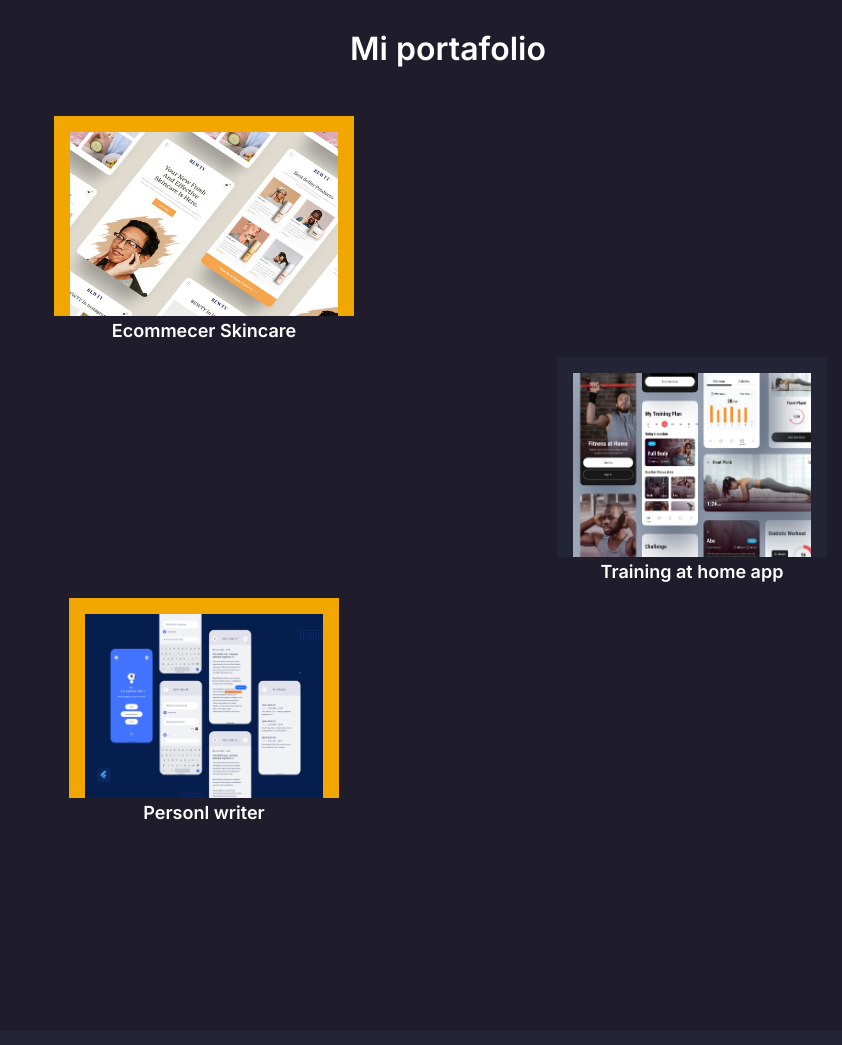
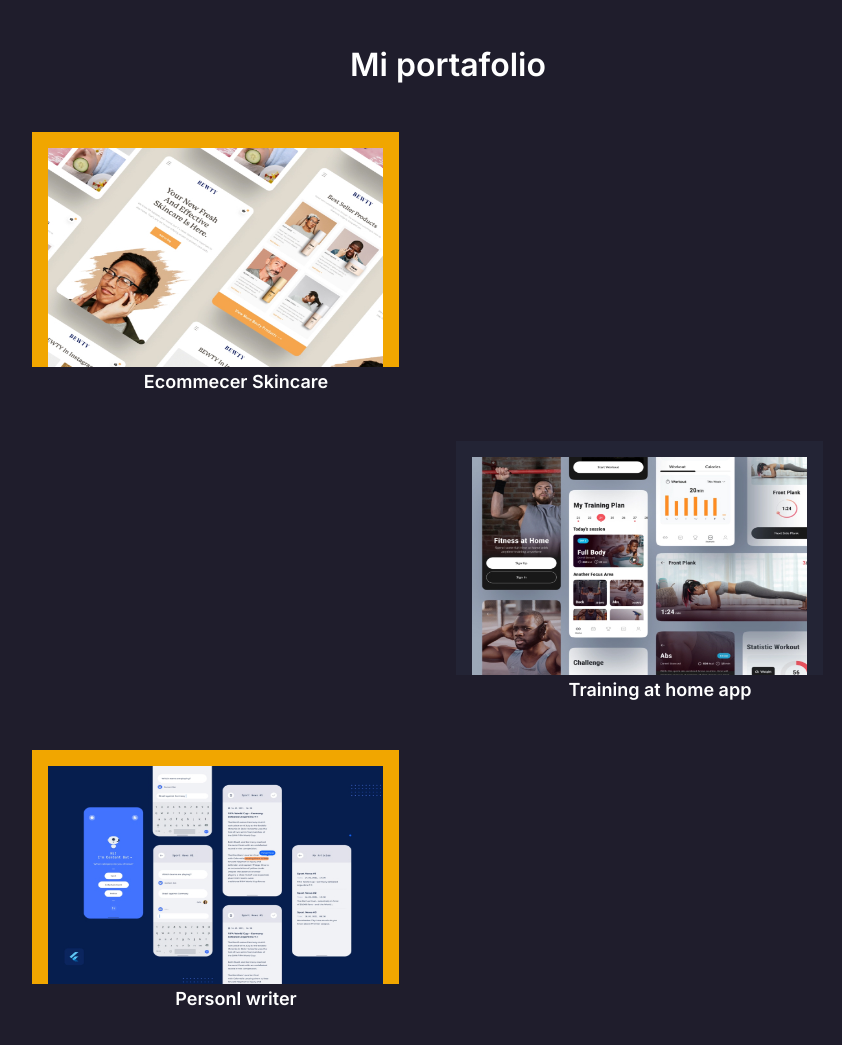
Before and after one commit to mahz24/Mi-portafolio, a plain HTML site: page index.html in a window 1280 px wide. Shown: the part 3300-4345 px from the top of the page, without its empty margins (192-1034 px from the left). Drawn offline with Linux system fonts and the light colour scheme.

Commit message:
Finalizado

```diff
--- a/index.html
+++ b/index.html
@@ -122,12 +122,12 @@
         <div class="contact1">
             <img class="icono" src="./assets/Íconos/phone 3.svg" alt="">
             <h4>Numero celular</h4>
-            <p>3112440426 </p>
+            <p class="p">3112440426 </p>
         </div>
         <div class="contact2">
             <img class="icono" src="./assets/Íconos/mail 3.svg" alt="">
             <h4>Mail</h4>
-            <p>marcozuniga05@outlook.com</p>
+            <p class="p">marcozuniga05@outlook.com</p>
         </div>
     </section>
     <footer>
--- a/styles/styles.css
+++ b/styles/styles.css
@@ -215,33 +215,32 @@ h3{
 
 
 
-/* portafolioafolio */
+/* portafolio */
 
 #portafolio{
     display: grid;
     grid-template-columns: repeat(2, 1fr);
     grid-template-rows: .25fr repeat(3, 1fr);
-    justify-items: center;
-    align-items: center;
-    margin: 3rem 0;
+    margin: 5%;
     gap: 1rem;
 }
 
 #portafolio>h2{
     grid-column: 1 / 3;
     margin: 2rem;
+    text-align: center;
 }
 
 #portafolio>.img-port1>img{
-    width: 300px;
-    height: 200px;
+    width: 90% !important;
+    height: 80% !important;
     padding: 1rem 1rem 0 1rem;
     background-color: var(--accent-color);
 }
 
 #portafolio>.img-port2>img{
-    width: 270px;
-    height: 200px;
+    width: 90% !important;
+    height: 80% !important;
     grid-column: 1 / 3;
     grid-row: 3 / 4;
     padding: 1rem 1rem 0 1rem;
@@ -249,16 +248,14 @@ h3{
 }
 
 #portafolio>.img-port3>img{
-    width: 270px;
-    height: 200px;
+    width: 90% !important;
+    height: 80% !important;
     padding: 1rem 1rem 0 1rem;
     background-color: var(--accent-color);
 
 }
 
-#portafolio>.img-port1{
-    position: relative;
-}
+
 
 #portafolio>.img-port2{
     grid-column: 2 / 3;
@@ -276,9 +273,9 @@ h3{
     display: grid;
     grid-template-columns: repeat(2, 1fr);
     grid-template-rows: .5fr repeat(2, 1fr);
-    gap: 2rem;
+    margin: 5%;
+    gap: 1rem;
     background-color: var(--main-color);
-    padding: 5rem;
 }
 
 #contacto>h2{
@@ -304,6 +301,10 @@ h3{
     grid-column: 2 / 3;
     grid-row: 2 / 4;
     margin: auto;
+}
+
+.p{
+    font-size: 100%;
 }
 
 /* footer */
```
